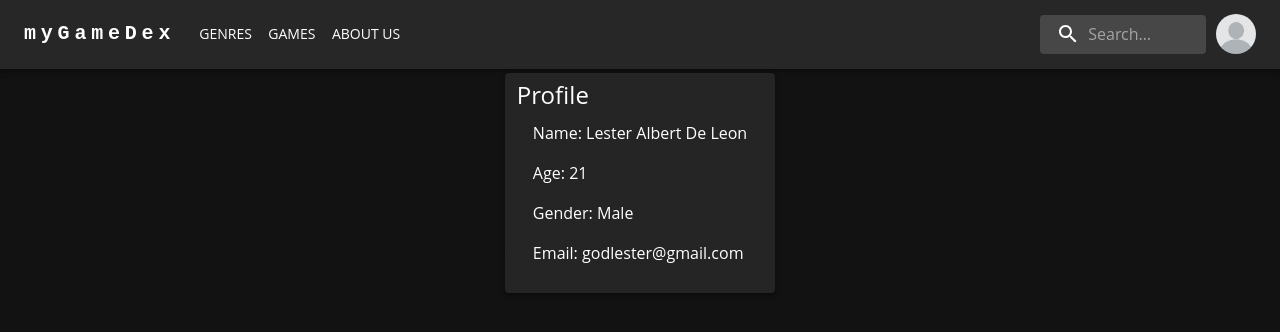
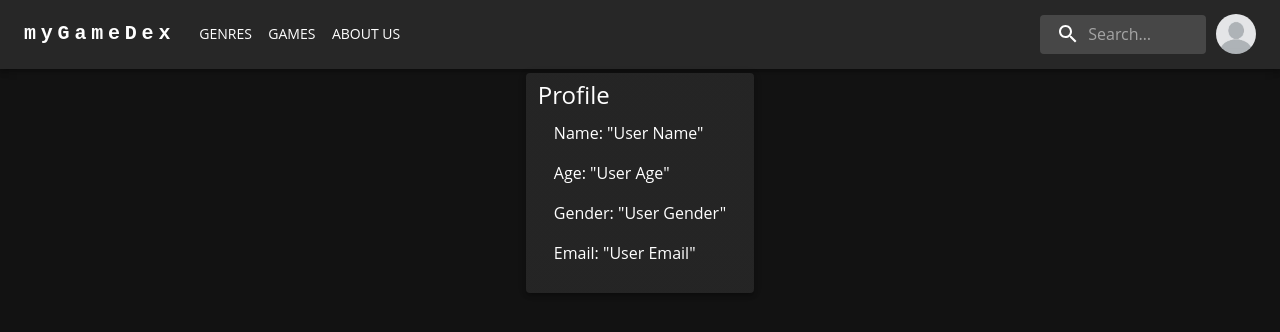
Before and after one commit to LiwanagErickson/Online_Game_Cataloging_and_Database-MyGameDex, a Next.js app: page /profile in a window 1280 px wide. Shown: the top 332 px of the page. Built offline with nearby package versions, Linux system fonts and the light colour scheme.

Commit message:
final update before submission

```diff
--- a/src/pages/profile.js
+++ b/src/pages/profile.js
@@ -17,16 +17,16 @@ export default function profile() {
        </Typography>
         <List>
           <ListItem>
-          Name: {ProfileData[usernum].name}
+          Name: "User Name"
           </ListItem>
           <ListItem>
-          Age:  {ProfileData[usernum].age}
+          Age:  "User Age"
           </ListItem>
           <ListItem>
-          Gender: {ProfileData[usernum].gender}
+          Gender: "User Gender"
           </ListItem>
           <ListItem>
-          Email: {ProfileData[usernum].email}
+          Email: "User Email"
           </ListItem>
         </List>
       </Paper>
```
